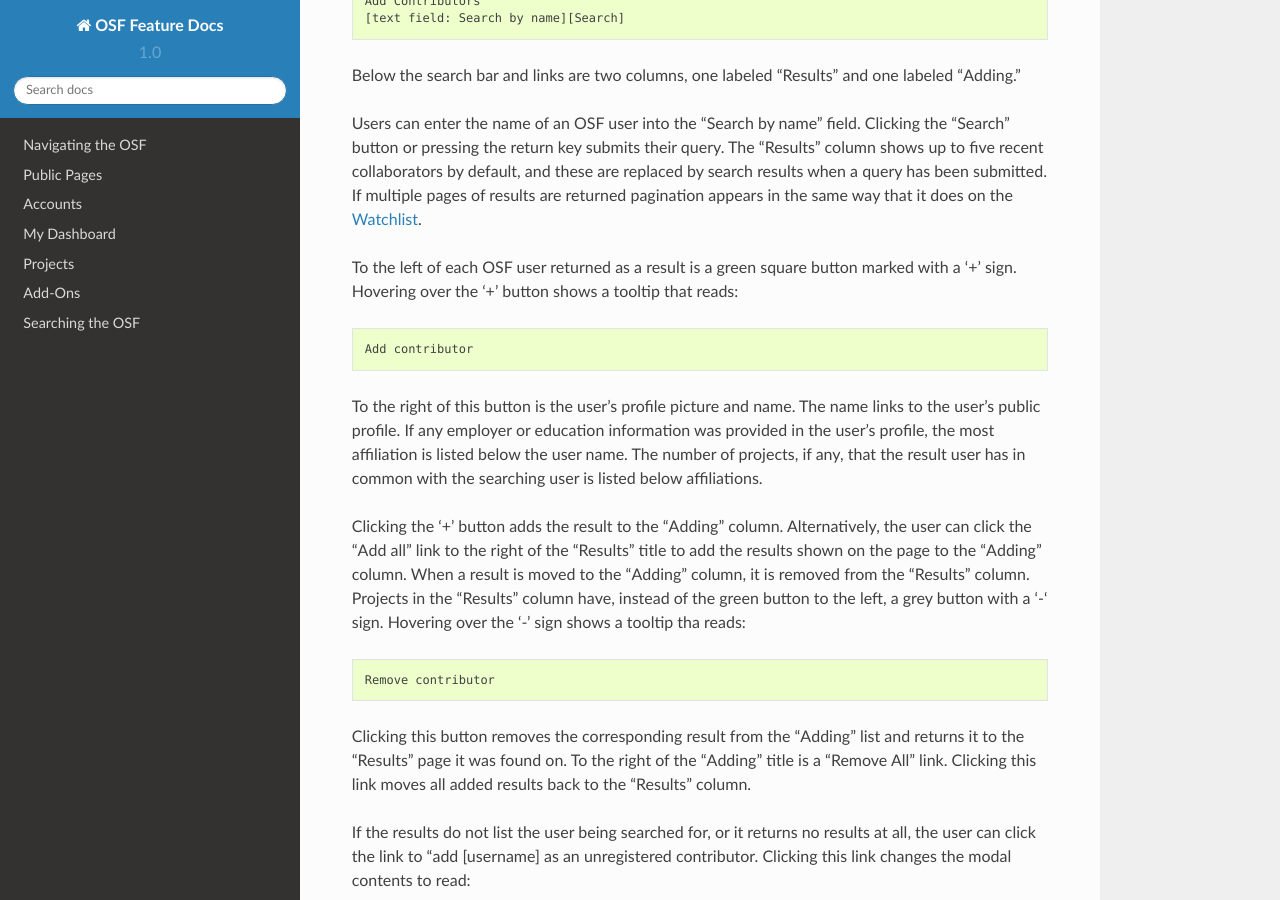
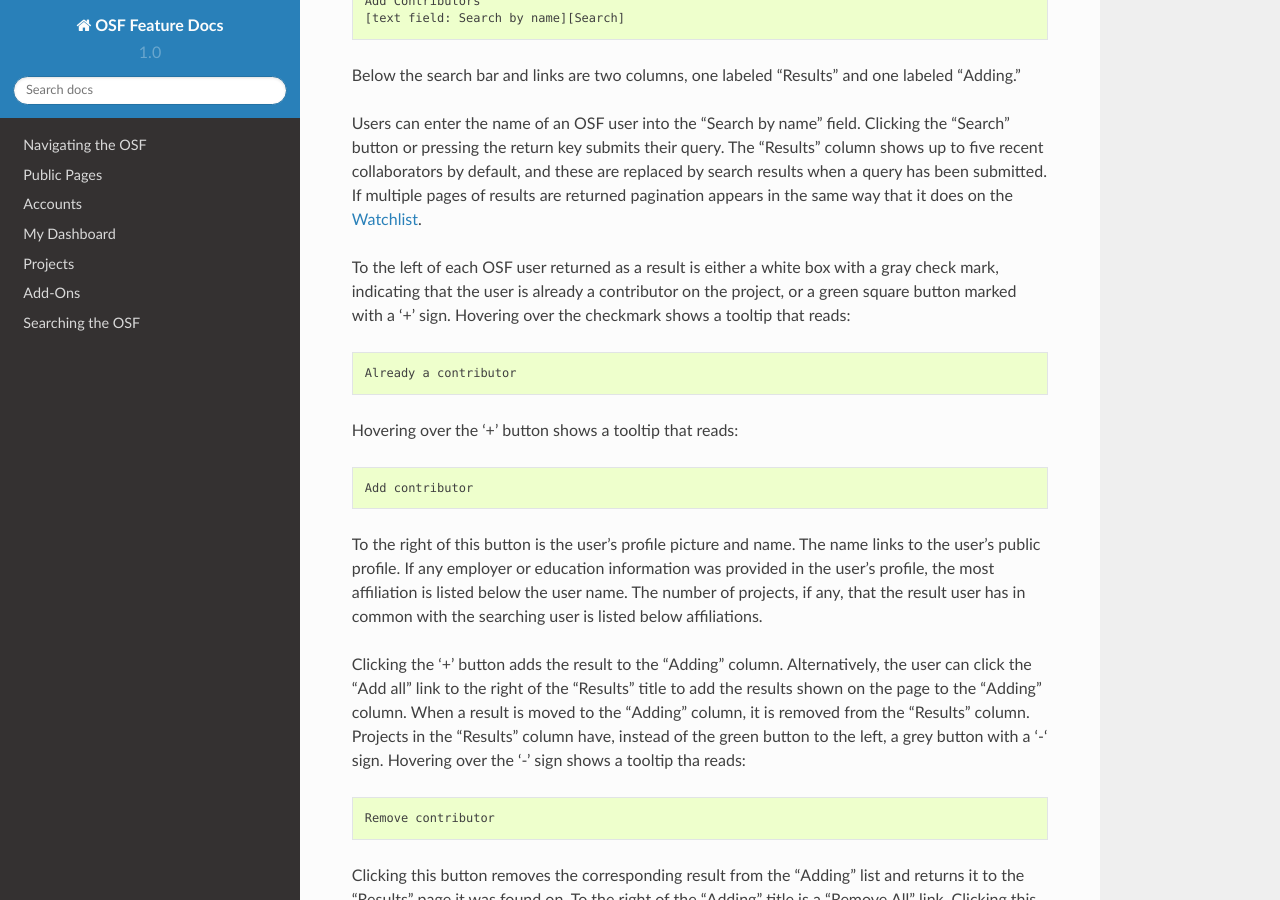
Before and after one commit to CenterForOpenScience/OSFDocs, a Sphinx documentation site: the page built from docs/projects/contributors.rst, in a window 1280 px wide and 900 px high, scrolled down 4406 px. Built offline with Sphinx 7.4.7 and the Read the Docs theme 2.0.0, drawn with Linux system fonts in a browser that asks for light colours.

Commit message:
contributor changes

```diff
--- a/docs/projects/contributors.rst
+++ b/docs/projects/contributors.rst
@@ -168,7 +168,11 @@ their query. The "Results" column shows up to five recent collaborators by defau
 a query has been submitted. If multiple pages of results are returned pagination appears in the same way that it does on the
 :ref:`Watchlist <pagination>`.
 
-To the left of each OSF user returned as a result is a green square button marked with a ‘+’ sign. Hovering over the '+' button
+To the left of each OSF user returned as a result is either a white box with a gray check mark, indicating that the user is already a contributor on the project, or a green square button marked with a ‘+’ sign. Hovering over the checkmark shows a tooltip that reads::
+
+    Already a contributor
+
+Hovering over the '+' button
 shows a tooltip that reads::
 
     Add contributor
```
